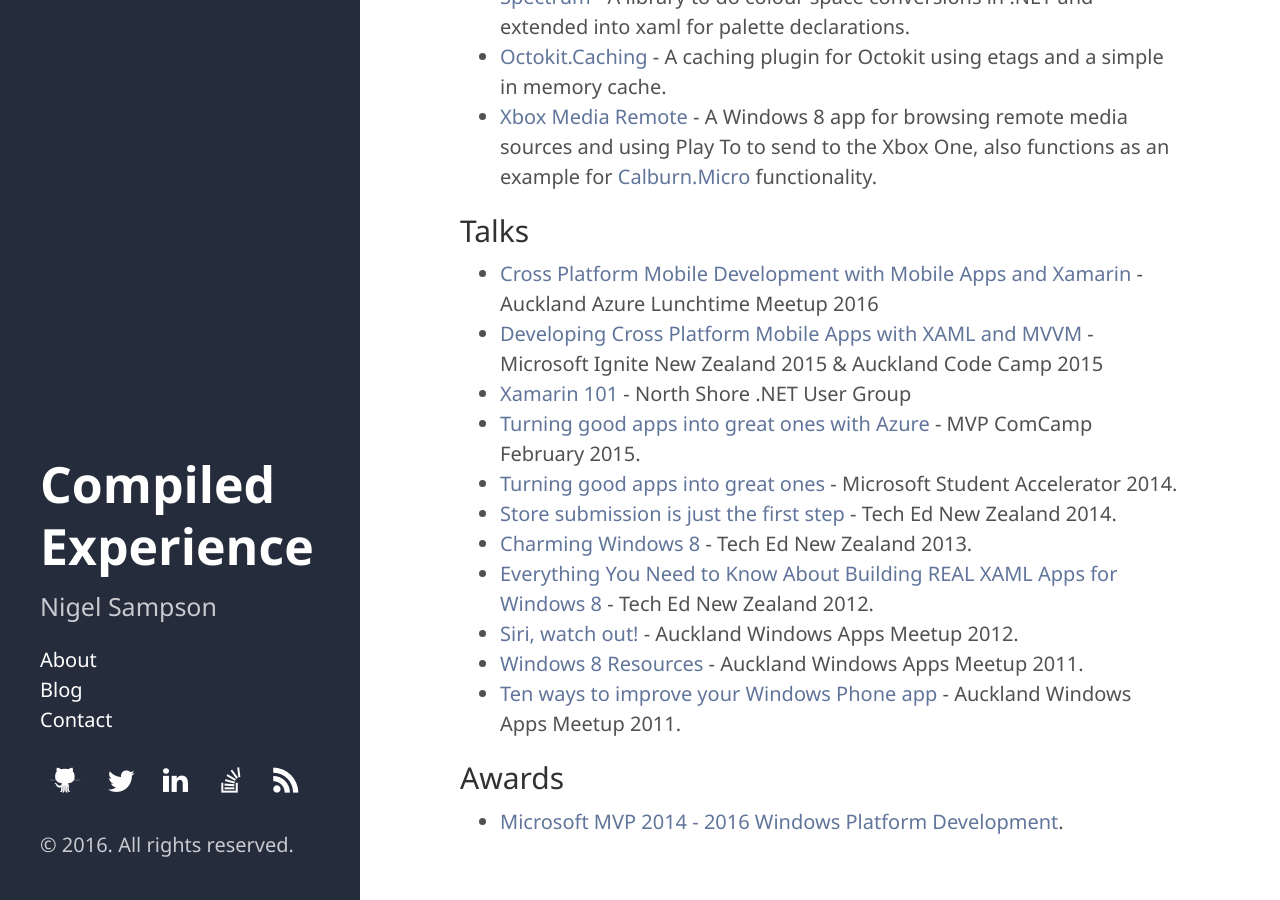
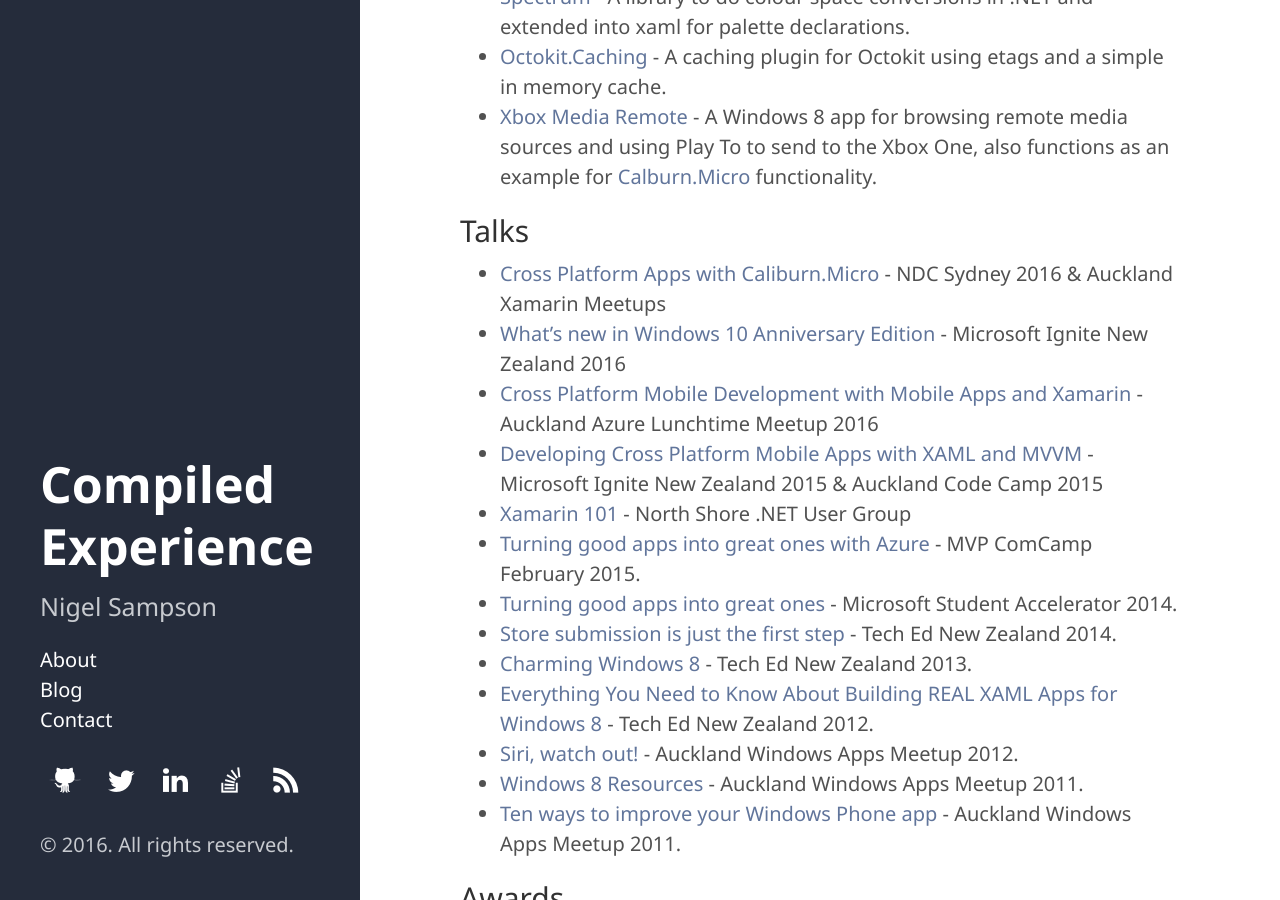
Before and after one commit to nigel-sampson/nigel-sampson.github.io, a Jekyll site: the page built from about.md, in a window 1280 px wide and 900 px high, scrolled down 516 px. Built offline with Jekyll 4.4.1, drawn with Linux system fonts in a browser that asks for light colours.

Commit message:
Update about / talks

```diff
--- a/about.md
+++ b/about.md
@@ -16,7 +16,8 @@
  - [Xbox Media Remote][xmr] - A Windows 8 app for browsing remote media sources and using Play To to send to the Xbox One, also functions as an example for [Calburn.Micro][cm] functionality.
 
 ## Talks
-
+ - [Cross Platform Apps with Caliburn.Micro][ndc] - NDC Sydney 2016 & Auckland Xamarin Meetups
+ - [What's new in Windows 10 Anniversary Edition][win10] - Microsoft Ignite New Zealand 2016
  - [Cross Platform Mobile Development with Mobile Apps and Xamarin][azure] - Auckland Azure Lunchtime Meetup 2016
  - [Developing Cross Platform Mobile Apps with XAML and MVVM][crossplat] - Microsoft Ignite New Zealand 2015 & Auckland Code Camp 2015
  - [Xamarin 101][xam] - North Shore .NET User Group
@@ -50,3 +51,5 @@
 [caching]: https://github.com/nigel-sampson/octokit.caching
 [comcamp]: http://1drv.ms/1LV0nGC
 [azure]: https://onedrive.live.com/redir?resid=D28A1F0AF33100D0!275407&authkey=!ANlM8bnryckcXig&ithint=file%2cpptx
+[ndc]: https://www.youtube.com/watch?v=x266Vy4tfT0
+[win10]: https://channel9.msdn.com/Events/Ignite/New-Zealand-2016/M319
```
